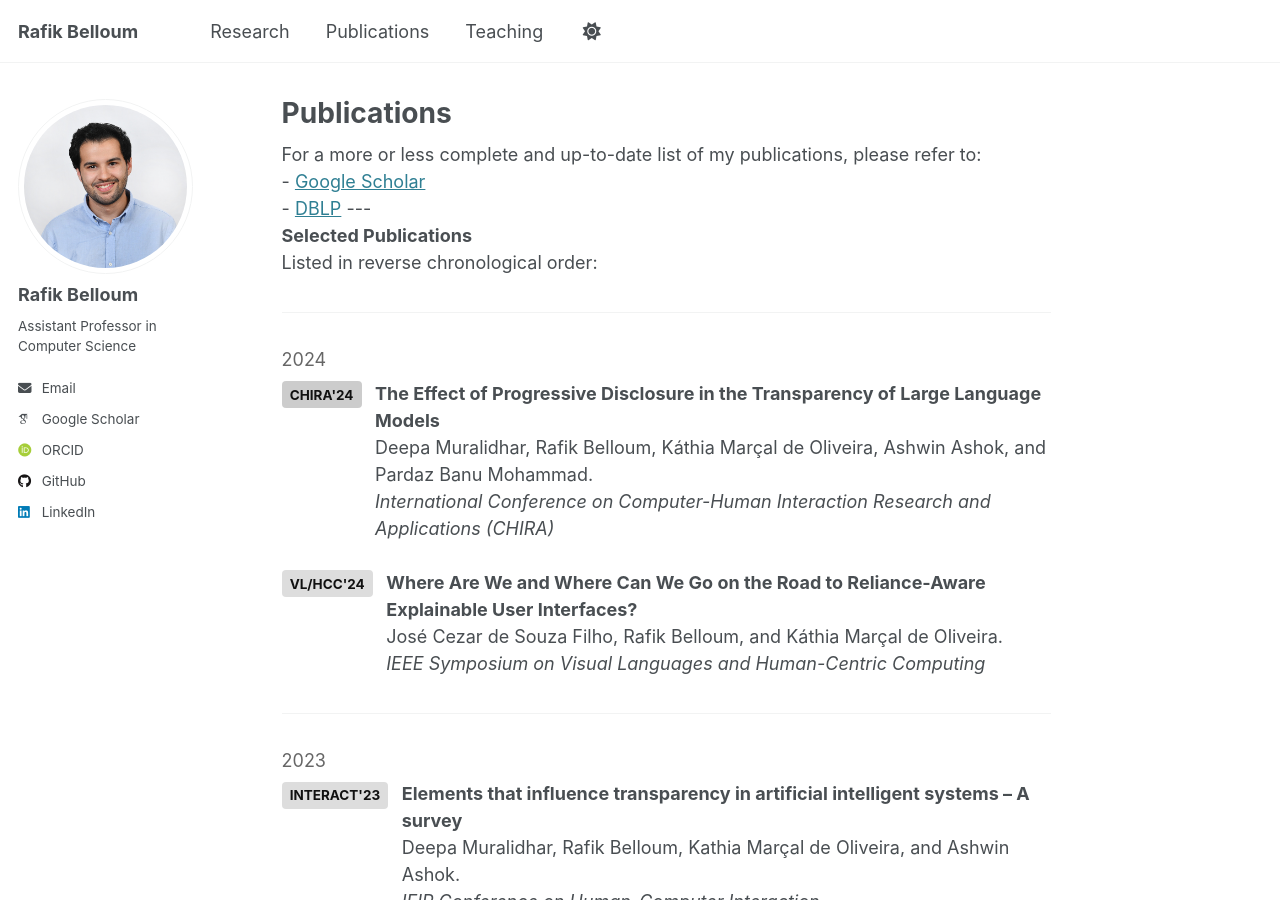
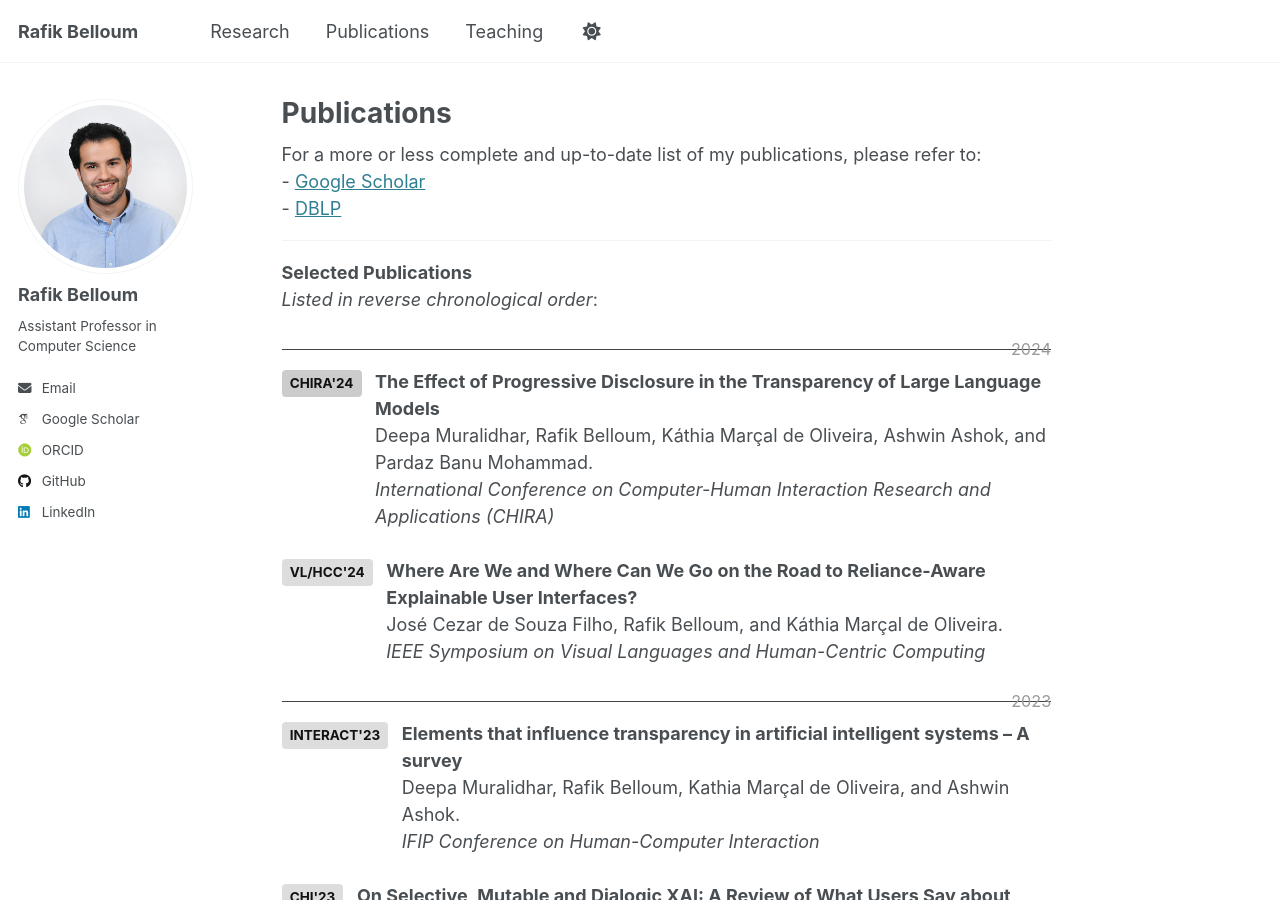
Before and after one commit to rafik-belloum/rafik-belloum.github.io, a Jekyll site: the page built from _pages/publications.html, in a window 1280 px wide and 900 px high. Built offline with Jekyll 4.4.1, drawn with Linux system fonts in a browser that asks for light colours; some web fonts are replaced.

Commit message:
Update publications.html

```diff
--- a/_pages/publications.html
+++ b/_pages/publications.html
@@ -9,14 +9,15 @@ For a more or less complete and up-to-date list of my publications, please refer
 - <a href="https://scholar.google.fr/citations?user=HiotmIsAAAAJ&hl=fr" target="_blank">Google Scholar</a><br>
 - <a href="https://dblp.org/pid/269/2270.html" target="_blank">DBLP</a>
 
----
+<hr>
 
 <p><strong>Selected Publications</strong><br>
-Listed in reverse chronological order:</p>
+<em>Listed in reverse chronological order</em>:</p>
 
 <!-- 2024 -->
-<hr style="margin-top:2em; margin-bottom:1em;">
-<h3 style="color: #666; font-weight: normal;">2024</h3>
+<div style="border-top: 1px solid #444; margin-top: 2em; margin-bottom: 1em; position: relative;">
+  <div style="position: absolute; right: 0; top: -0.8em; color: #999999; font-size: 0.9em;">2024</div>
+</div>
 
 <!-- CHIRA -->
 <div style="display: flex; align-items: flex-start; margin-bottom: 1.5em;">
@@ -47,8 +48,9 @@ Listed in reverse chronological order:</p>
 </div>
 
 <!-- 2023 -->
-<hr style="margin-top:2em; margin-bottom:1em;">
-<h3 style="color: #666; font-weight: normal;">2023</h3>
+<div style="border-top: 1px solid #444; margin-top: 2em; margin-bottom: 1em; position: relative;">
+  <div style="position: absolute; right: 0; top: -0.8em; color: #999999; font-size: 0.9em;">2023</div>
+</div>
 
 <!-- INTERACT -->
 <div style="display: flex; align-items: flex-start; margin-bottom: 1.5em;">
@@ -79,8 +81,9 @@ Listed in reverse chronological order:</p>
 </div>
 
 <!-- 2022 -->
-<hr style="margin-top:2em; margin-bottom:1em;">
-<h3 style="color: #666; font-weight: normal;">2022</h3>
+<div style="border-top: 1px solid #444; margin-top: 2em; margin-bottom: 1em; position: relative;">
+  <div style="position: absolute; right: 0; top: -0.8em; color: #999999; font-size: 0.9em;">2022</div>
+</div>
 
 <!-- AIES -->
 <div style="display: flex; align-items: flex-start; margin-bottom: 1.5em;">
@@ -97,8 +100,9 @@ Listed in reverse chronological order:</p>
 </div>
 
 <!-- 2021 -->
-<hr style="margin-top:2em; margin-bottom:1em;">
-<h3 style="color: #666; font-weight: normal;">2021</h3>
+<div style="border-top: 1px solid #444; margin-top: 2em; margin-bottom: 1em; position: relative;">
+  <div style="position: absolute; right: 0; top: -0.8em; color: #999999; font-size: 0.9em;">2021</div>
+</div>
 
 <!-- JAISE -->
 <div style="display: flex; align-items: flex-start; margin-bottom: 1.5em;">
@@ -129,8 +133,9 @@ Listed in reverse chronological order:</p>
 </div>
 
 <!-- 2020 -->
-<hr style="margin-top:2em; margin-bottom:1em;">
-<h3 style="color: #666; font-weight: normal;">2020</h3>
+<div style="border-top: 1px solid #444; margin-top: 2em; margin-bottom: 1em; position: relative;">
+  <div style="position: absolute; right: 0; top: -0.8em; color: #999999; font-size: 0.9em;">2020</div>
+</div>
 
 <!-- PETRA -->
 <div style="display: flex; align-items: flex-start; margin-bottom: 1.5em;">
```
